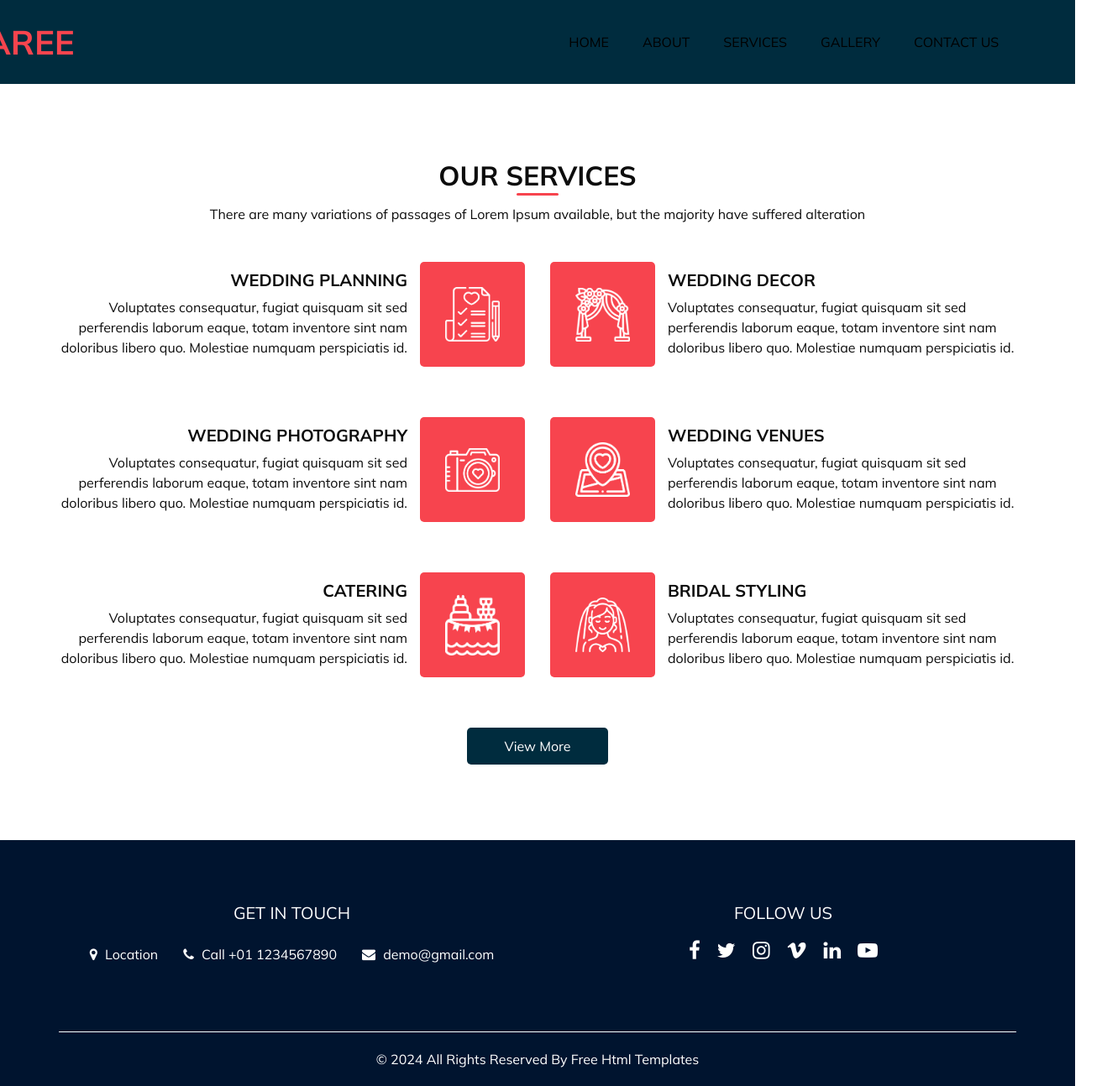
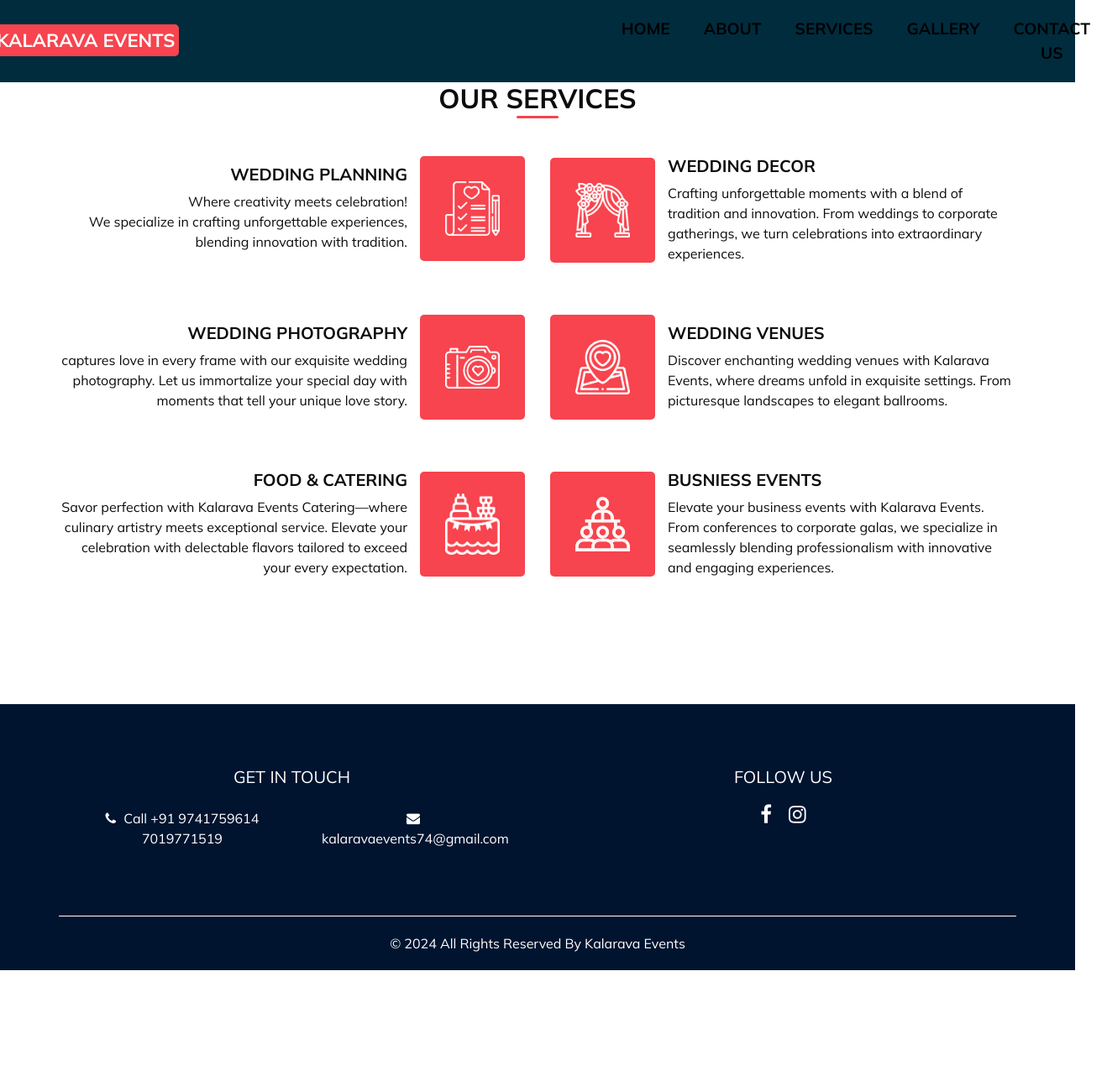
Before and after one commit to Akashooti/wedding, a plain HTML site: page caree/service.html in a window 1280 px wide. Shown: the whole page at 84% size, 1318 px wide, since content can reach past the window. After the commit the page ends 1156 px from the top, so only its background shows below. Drawn offline with nearby package versions, Linux system fonts and the light colour scheme; some packages are replaced by stand-ins of ours; a script that the page names is missing.

Commit message:
Your commit message

```diff
--- a/caree/css/style.css
+++ b/caree/css/style.css
@@ -167,9 +167,14 @@ a:focus {
 
 .navbar-brand span {
   font-weight: 700;
-  font-size: 40px;
-  color:#f7444e;
+  background-color: #f7444e;
+  color: #ffffff;
+  font-size: 22px;
+  margin-left: 35px;
+  padding: 5px;
+  border-radius: 5px;
   text-transform: uppercase;
+
 }
 
 .custom_nav-container {
@@ -191,6 +196,8 @@ a:focus {
   border-radius: 5px;
   -webkit-transition: all 0.3s;
   transition: all 0.3s;
+  font-weight: 700;
+  font-size: larger;
 }
 
 .custom_nav-container .navbar-nav .nav-item .nav-link:hover {
@@ -301,11 +308,11 @@ a:focus {
   font-weight: bold;
   text-transform: uppercase;
   margin-bottom: 15px;
-  color: #cb76de;
+  color: #f74446;
 }
 
 .slider_section .detail-box p {
-  color: #fefefe;
+  color: black;
   font-size: 14px;
 }
 
--- a/caree/service.html
+++ b/caree/service.html
@@ -13,7 +13,7 @@
   <meta name="author" content="" />
   <link rel="shortcut icon" href="images/favicon.png" type="">
 
-  <title> Caree </title>
+  <title>Kalarava Eveents </title>
 
   <!-- bootstrap core css -->
   <link rel="stylesheet" type="text/css" href="css/bootstrap.css" />
@@ -46,7 +46,7 @@
         <nav class="navbar navbar-expand-lg custom_nav-container ">
           <a class="navbar-brand" href="index.html">
             <span>
-              Caree
+            Kalarava Events
             </span>
           </a>
 
@@ -81,16 +81,14 @@
 
   <!-- service section -->
 
-  <section class="service_section layout_padding">
+  <section class="service_section layout_padding-bottom">
     <div class="service_container">
       <div class="container ">
         <div class="heading_container heading_center">
           <h2>
             Our Services
           </h2>
-          <p>
-            There are many variations of passages of Lorem Ipsum available, but the majority have suffered alteration
-          </p>
+
         </div>
         <div class="row">
           <div class="col-sm-6 ">
@@ -103,7 +101,7 @@
                   Wedding Planning
                 </h5>
                 <p>
-                  Voluptates consequatur, fugiat quisquam sit sed perferendis laborum eaque, totam inventore sint nam doloribus libero quo. Molestiae numquam perspiciatis id.
+                  Where creativity meets celebration! <br>We specialize in crafting unforgettable experiences, blending innovation with tradition.
                 </p>
               </div>
             </div>
@@ -118,7 +116,7 @@
                   Wedding Decor
                 </h5>
                 <p>
-                  Voluptates consequatur, fugiat quisquam sit sed perferendis laborum eaque, totam inventore sint nam doloribus libero quo. Molestiae numquam perspiciatis id.
+                   Crafting unforgettable moments with a blend of tradition and innovation. From weddings to corporate gatherings, we turn celebrations into extraordinary experiences.
                 </p>
               </div>
             </div>
@@ -133,7 +131,7 @@
                   Wedding Photography
                 </h5>
                 <p>
-                  Voluptates consequatur, fugiat quisquam sit sed perferendis laborum eaque, totam inventore sint nam doloribus libero quo. Molestiae numquam perspiciatis id.
+                   captures love in every frame with our exquisite wedding photography. Let us immortalize your special day with moments that tell your unique love story.
                 </p>
               </div>
             </div>
@@ -148,7 +146,7 @@
                   Wedding Venues
                 </h5>
                 <p>
-                  Voluptates consequatur, fugiat quisquam sit sed perferendis laborum eaque, totam inventore sint nam doloribus libero quo. Molestiae numquam perspiciatis id.
+                  Discover enchanting wedding venues with Kalarava Events, where dreams unfold in exquisite settings. From picturesque landscapes to elegant ballrooms.
                 </p>
               </div>
             </div>
@@ -160,10 +158,10 @@
               </div>
               <div class="detail-box">
                 <h5>
-                  Catering
+                  Food & Catering
                 </h5>
                 <p>
-                  Voluptates consequatur, fugiat quisquam sit sed perferendis laborum eaque, totam inventore sint nam doloribus libero quo. Molestiae numquam perspiciatis id.
+                  Savor perfection with Kalarava Events Catering—where culinary artistry meets exceptional service. Elevate your celebration with delectable flavors tailored to exceed your every expectation.
                 </p>
               </div>
             </div>
@@ -171,29 +169,29 @@
           <div class="col-sm-6 ">
             <div class="box ">
               <div class="img-box">
-                <img src="images/s6.png" alt="">
+                <img src="images/conference.png" alt="">
               </div>
               <div class="detail-box">
                 <h5>
-                  Bridal Styling
+                 Busniess events
                 </h5>
                 <p>
-                  Voluptates consequatur, fugiat quisquam sit sed perferendis laborum eaque, totam inventore sint nam doloribus libero quo. Molestiae numquam perspiciatis id.
+                  Elevate your business events with Kalarava Events. From conferences to corporate galas, we specialize in seamlessly blending professionalism with innovative and engaging experiences.
                 </p>
               </div>
             </div>
           </div>
         </div>
         <div class="btn-box">
-          <a href="">
-            View More
-          </a>
+
         </div>
       </div>
     </div>
   </section>
 
   <!-- end service section -->
+
+
 
   <!-- info section -->
   <section class="info_section ">
@@ -206,22 +204,17 @@
             </h5>
             <div class="info_contact">
               <div class="contact_link_box">
-                <a href="">
-                  <i class="fa fa-map-marker" aria-hidden="true"></i>
-                  <span>
-                    Location
-                  </span>
-                </a>
+
                 <a href="">
                   <i class="fa fa-phone" aria-hidden="true"></i>
                   <span>
-                    Call +01 1234567890
+                    Call +91 9741759614  7019771519
                   </span>
                 </a>
                 <a href="">
                   <i class="fa fa-envelope" aria-hidden="true"></i>
                   <span>
-                    demo@gmail.com
+                    kalaravaevents74@gmail.com
                   </span>
                 </a>
               </div>
@@ -234,24 +227,13 @@
               Follow Us
             </h5>
             <div class="info_social">
-              <a href="">
+              <a href="https://www.facebook.com/profile.php?id=61555248466692&mibextid=LQQJ4d">
                 <i class="fa fa-facebook" aria-hidden="true"></i>
               </a>
-              <a href="">
-                <i class="fa fa-twitter" aria-hidden="true"></i>
-              </a>
-              <a href="">
+              <a href="https://www.instagram.com/kalarava.event?igsh=OGQ5ZDc2ODk2ZA==">
                 <i class="fa fa-instagram" aria-hidden="true"></i>
               </a>
-              <a href="">
-                <i class="fa fa-vimeo" aria-hidden="true"></i>
-              </a>
-              <a href="">
-                <i class="fa fa-linkedin" aria-hidden="true"></i>
-              </a>
-              <a href="">
-                <i class="fa fa-youtube-play" aria-hidden="true"></i>
-              </a>
+
             </div>
           </div>
         </div>
@@ -259,16 +241,14 @@
     </div>
 
   </section>
-
   <!-- end info_section -->
 
   <!-- footer section -->
   <section class="footer_section">
     <div class="container">
       <p>
-        &copy; <span id="displayYear"></span> All Rights Reserved By
-        <a href="https://html.design/">Free Html Templates</a>
-      </p>
+        &copy; <span id="displayYear"></span> All Rights Reserved By Kalarava Events </p>
+
     </div>
   </section>
   <!-- footer section -->
```
Also changed, not shown: caree/about.html (+23 -35 lines), caree/contact.html (+84 -34 lines), caree/gallery.html (+26 -38 lines), caree/index.html (+10 -12 lines), caree/images/flower-3415548_1920.jpg (added), caree/images/hero.jpg (added), caree/images/hero2.jpg (added), caree/images/hero4.jpg (added), caree/images/nature-3173180_1920.jpg (added), caree/images/navphoto.jpg (added), 1 other file.
